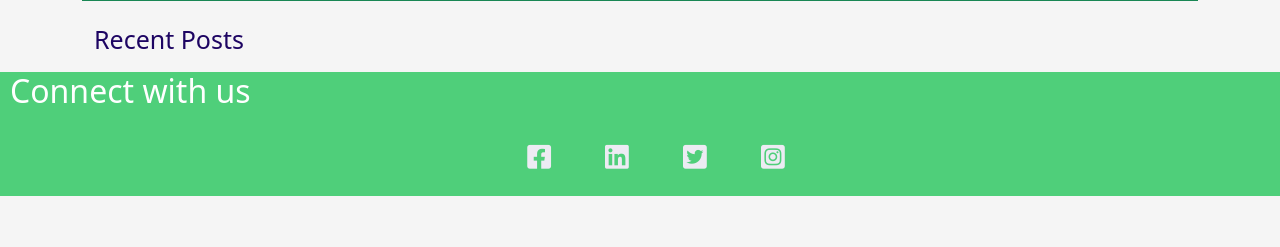
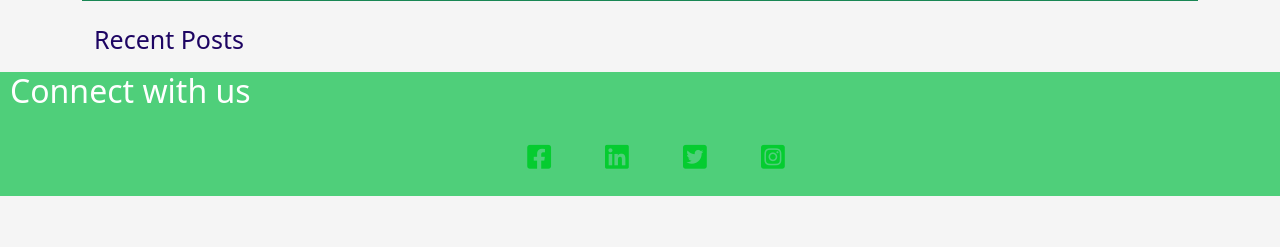
Before and after one commit to dhakal79/Portfolio-project-MS4, a Django app: page / in a window 1280 px wide. Shown: the part 327-574 px from the top of the page. Run offline with Django 4.2, Linux system fonts and the light colour scheme; data that the repository does not hold is empty.

Commit message:
update README.md file for section feature

```diff
--- a/static/style.css
+++ b/static/style.css
@@ -90,7 +90,7 @@ body{
 .social-media i {
   font-size: 170%;
   padding: 25px;
-  color: rgb(237, 235, 243);
+  color: rgb(5, 204, 48);
 }
 .social-media a {
   text-decoration: none;
```
Also changed, not shown: README.md, media/image/userstories.jpg.
